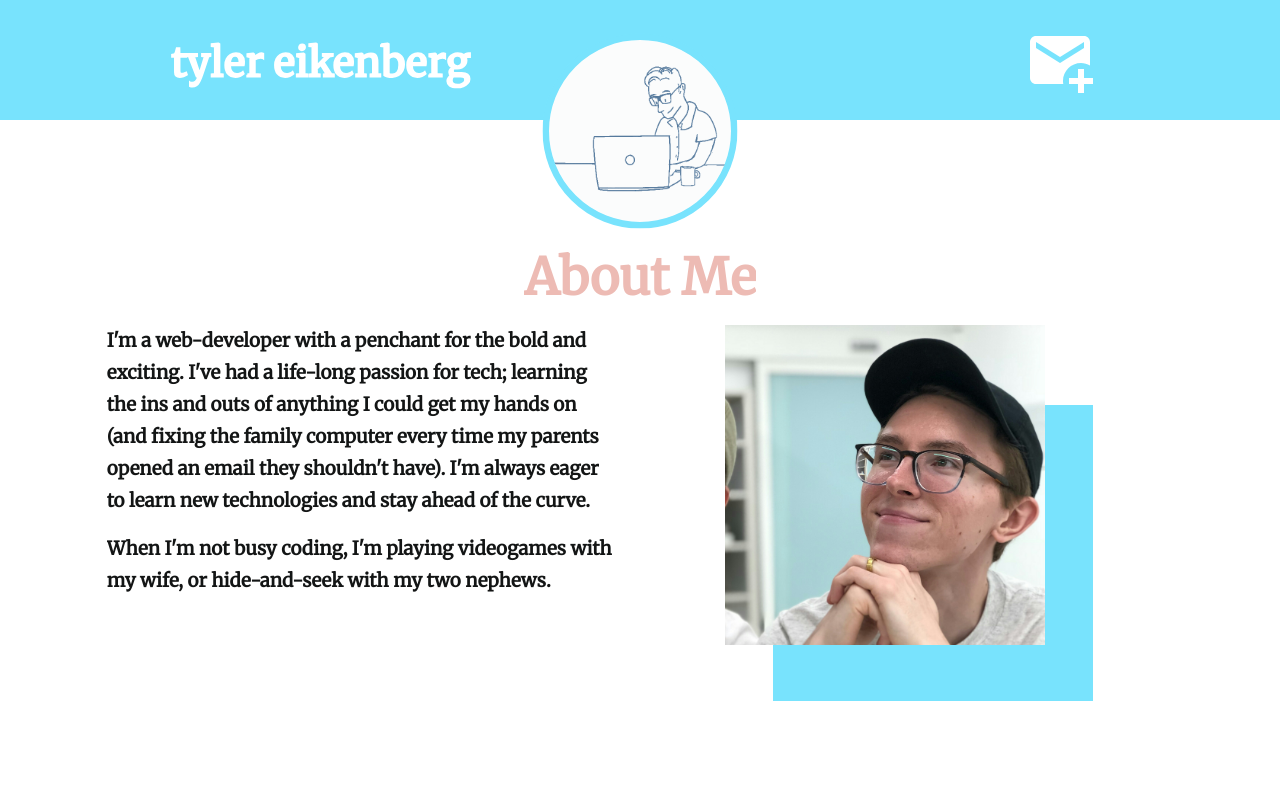
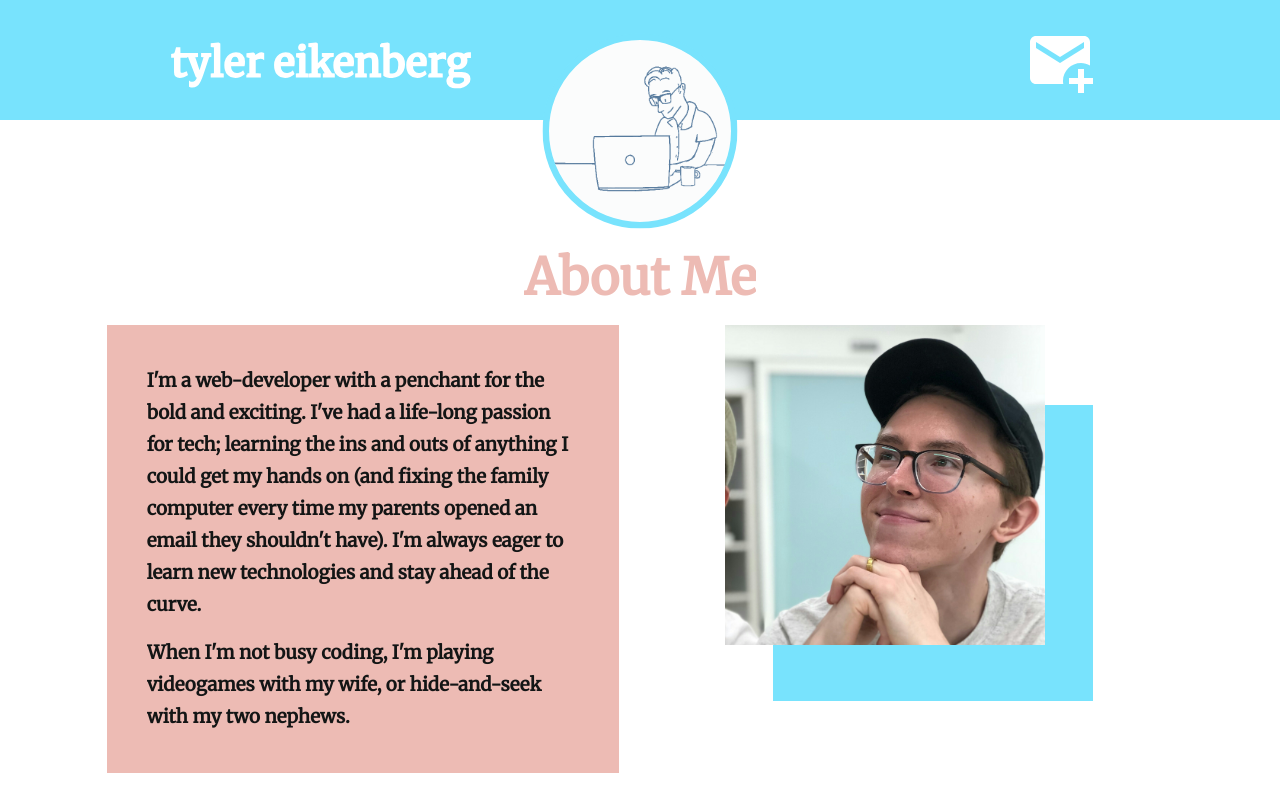
Before and after one commit to TylerEikenberg/Tyler-Eikenberg-Portfolio-Website, a React (Create React App) app: page /about in a window 1280 px wide. Built offline with nearby package versions, Linux system fonts and the light colour scheme.

Commit message:
added new animation for about page

```diff
--- a/src/App.css
+++ b/src/App.css
@@ -147,10 +147,13 @@ a {
   color: #131515;
   font-family: "Merriweather", serif;
 }
-
 .details-box span {
   color: #edbbb4;
   text-decoration: underline;
+}
+
+.details-quick-about {
+  text-align: center;
 }
 .link-container {
   width: 80vw;
--- a/src/App.js
+++ b/src/App.js
@@ -65,7 +65,7 @@ const Home = () => (
     <div className="details-box">
       <div className="details-objects-container">
         <div>
-          <h1>
+          <h1 className="details-quick-about">
             I'm a <span> software engineer / web developer </span> from
             Baltimore, Maryland. I love building web apps and typing really
             fast.
--- a/src/Pages/About.css
+++ b/src/Pages/About.css
@@ -3,9 +3,18 @@
   justify-content: space-between;
   /* border: 2px solid green; */
   width: 100vw;
-  margin-top: 2vh;
   animation: fade-in 0.8s ease-in forwards;
 }
+
+@keyframes slide-up {
+  0% {
+    margin-top: 20vh;
+  }
+  100% {
+    margin-top: 2vh;
+  }
+}
+
 .photo-container {
   width: 20rem;
   padding: 5rem 0 15rem 0;
@@ -15,6 +24,7 @@
   background-size: cover;
   background-repeat: no-repeat;
   margin: 0 10vw 0 0;
+  animation: slide-up 0.5s ease-in forwards;
 }
 .photo-container::after {
   z-index: -1;
@@ -27,11 +37,13 @@
 }
 
 .about-me-details {
-  /* border: 2px solid yellow; */
+  padding: 5vh;
+  background-color: #edbbb4;
   width: 40vw;
   font-family: "Merriweather", serif;
   line-height: 2em;
   color: #131515;
+  animation: slide-up 0.7s ease-in forwards;
 }
 .top-details {
   padding-bottom: 2vh;
```
